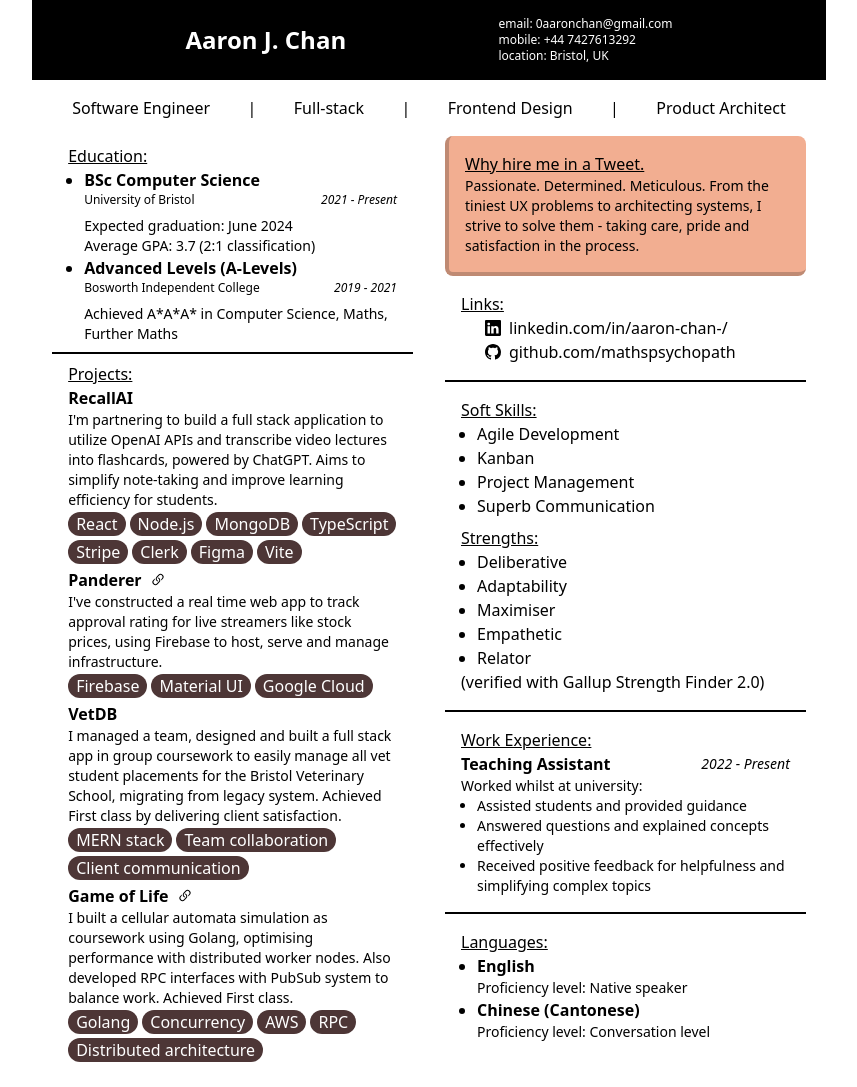
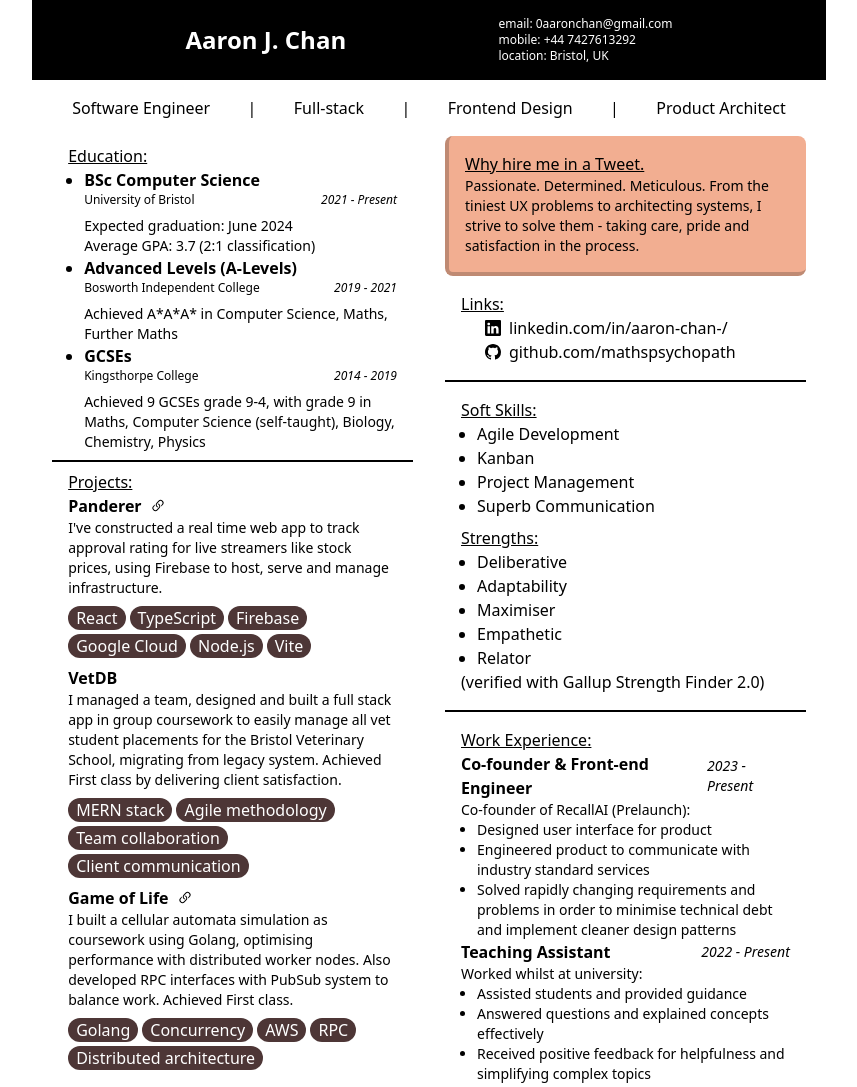
Before and after one commit to achandev/cv, a plain HTML site: page index.html in a window 1280 px wide. Shown: the top 1087 px of the page, without its empty margins (211-1068 px from the left). Drawn offline with nearby package versions, Linux system fonts and the light colour scheme.

Commit message:
rm RecallAI project, added as work experience

```diff
--- a/index.html
+++ b/index.html
@@ -63,33 +63,23 @@
                 </p>
               </li>
             </ul>
+            <ul class="list-disc ml-4">
+              <li>
+                <h1 class="font-bold">GCSEs</h1>
+                <div class="flex justify-between text-xs pb-2">
+                  <p class="">Kingsthorpe College</p>
+                  <p class="italic">2014 - 2019</p>
+                </div>
+                <p class="text-sm">
+                  Achieved 9 GCSEs grade 9-4, with grade 9 in Maths, Computer
+                  Science (self-taught), Biology, Chemistry, Physics
+                </p>
+              </li>
+            </ul>
           </div>
 
           <div id="projects" class="px-4 py-2 pb-[3.75rem]">
             <div class="underline">Projects:</div>
-            <div class="">
-              <!-- <a href="#" class="flex items-center gap-x-2"> -->
-              <h1 class="font-semibold">RecallAI</h1>
-              <!-- </a> -->
-              <p class="text-sm pb-0.5">
-                I'm partnering to build a full stack application to utilize
-                OpenAI APIs and transcribe video lectures into flashcards,
-                powered by ChatGPT. Aims to simplify note-taking and improve
-                learning efficiency for students.
-              </p>
-              <div
-                class="text-white flex flex-wrap justify-items-center gap-1 mb-1"
-              >
-                <div class="rounded-full bg-[#4D3636] px-2">React</div>
-                <div class="rounded-full bg-[#4D3636] px-2">Node.js</div>
-                <div class="rounded-full bg-[#4D3636] px-2">MongoDB</div>
-                <div class="rounded-full bg-[#4D3636] px-2">TypeScript</div>
-                <div class="rounded-full bg-[#4D3636] px-2">Stripe</div>
-                <div class="rounded-full bg-[#4D3636] px-2">Clerk</div>
-                <div class="rounded-full bg-[#4D3636] px-2">Figma</div>
-                <div class="rounded-full bg-[#4D3636] px-2">Vite</div>
-              </div>
-            </div>
             <div class="">
               <a
                 href="https://panderer-fef7a.web.app/"
@@ -112,36 +102,39 @@
                   />
                 </svg>
               </a>
-              <p class="text-sm pb-0.5">
+              <p class="text-sm pb-2">
                 I've constructed a real time web app to track approval rating
                 for live streamers like stock prices, using Firebase to host,
                 serve and manage infrastructure.
               </p>
               <div
-                class="text-white flex flex-wrap justify-items-center gap-1 mb-1"
+                class="text-white flex flex-wrap justify-items-center gap-1 mb-2"
               >
+                <div class="rounded-full bg-[#4D3636] px-2">React</div>
+                <div class="rounded-full bg-[#4D3636] px-2">TypeScript</div>
                 <div class="rounded-full bg-[#4D3636] px-2">Firebase</div>
-                <div class="rounded-full bg-[#4D3636] px-2">Material UI</div>
                 <div class="rounded-full bg-[#4D3636] px-2">Google Cloud</div>
+                <div class="rounded-full bg-[#4D3636] px-2">Node.js</div>
+                <div class="rounded-full bg-[#4D3636] px-2">Vite</div>
               </div>
             </div>
             <div class="">
-              <a
-                href="https://frontend.yz0rq8mqrnu.eu-gb.codeengine.appdomain.cloud/"
-                class="flex items-center gap-x-2"
-              >
+              <a class="flex items-center gap-x-2">
                 <h1 class="font-semibold">VetDB</h1>
               </a>
-              <p class="text-sm pb-0.5">
+              <p class="text-sm pb-2">
                 I managed a team, designed and built a full stack app in group
                 coursework to easily manage all vet student placements for the
                 Bristol Veterinary School, migrating from legacy system.
                 Achieved First class by delivering client satisfaction.
               </p>
               <div
-                class="text-white flex flex-wrap justify-items-center gap-1 mb-1"
+                class="text-white flex flex-wrap justify-items-center gap-1 mb-2"
               >
                 <div class="rounded-full bg-[#4D3636] px-2">MERN stack</div>
+                <div class="rounded-full bg-[#4D3636] px-2">
+                  Agile methodology
+                </div>
                 <div class="rounded-full bg-[#4D3636] px-2">
                   Team collaboration
                 </div>
@@ -172,13 +165,15 @@
                   />
                 </svg>
               </a>
-              <p class="text-sm pb-0.5">
+              <p class="text-sm pb-2">
                 I built a cellular automata simulation as coursework using
                 Golang, optimising performance with distributed worker nodes.
                 Also developed RPC interfaces with PubSub system to balance
                 work. Achieved First class.
               </p>
-              <div class="text-white flex flex-wrap justify-items-center gap-1">
+              <div
+                class="text-white flex flex-wrap justify-items-center gap-1 mb-2"
+              >
                 <div class="rounded-full bg-[#4D3636] px-2">Golang</div>
                 <div class="rounded-full bg-[#4D3636] px-2">Concurrency</div>
                 <div class="rounded-full bg-[#4D3636] px-2">AWS</div>
@@ -227,6 +222,19 @@
                 </p>
               </li>
             </ul>
+          </div>
+          <div id="languages" class="p-4 border-b-2 border-black border-solid">
+            <div class="underline">Languages:</div>
+            <ol class="list-disc ml-4">
+              <li>
+                <h1 class="font-semibold">English</h1>
+                <p class="text-sm">Proficiency level: Native speaker</p>
+              </li>
+              <li>
+                <h1 class="font-semibold">Chinese (Cantonese)</h1>
+                <p class="text-sm">Proficiency level: Conversation level</p>
+              </li>
+            </ol>
           </div>
         </div>
         <div class="flex flex-col">
@@ -329,8 +337,26 @@
             </ul>
             <p>(verified with Gallup Strength Finder 2.0)</p>
           </div>
-          <div id="work" class="p-4 border-b-2 border-black">
+          <div id="work" class="p-4 pb-8">
             <div class="underline">Work Experience:</div>
+            <div>
+              <div class="flex justify-between items-center">
+                <h1 class="font-bold">Co-founder & Front-end Engineer</h1>
+                <p class="text-sm italic">2023 - Present</p>
+              </div>
+              <p class="text-sm">Co-founder of RecallAI (Prelaunch):</p>
+              <ul class="list-disc ml-4 text-sm">
+                <li>Designed user interface for product</li>
+                <li>
+                  Engineered product to communicate with industry standard
+                  services
+                </li>
+                <li>
+                  Solved rapidly changing requirements and problems in order to
+                  minimise technical debt and implement cleaner design patterns
+                </li>
+              </ul>
+            </div>
             <div>
               <div class="flex justify-between items-center">
                 <h1 class="font-bold">Teaching Assistant</h1>
@@ -347,20 +373,7 @@
               </ul>
             </div>
           </div>
-          <div id="languages" class="p-4 pb-16">
-            <div class="underline">Languages:</div>
-            <ol class="list-disc ml-4">
-              <li>
-                <h1 class="font-semibold">English</h1>
-                <p class="text-sm">Proficiency level: Native speaker</p>
-              </li>
-              <li>
-                <h1 class="font-semibold">Chinese (Cantonese)</h1>
-                <p class="text-sm">Proficiency level: Conversation level</p>
-              </li>
-            </ol>
-          </div>
-          <div id="extra" class="border-b-2 border-black p-4 pb-8">
+          <div id="extra" class="border-b-2 border-black p-4 pb-14">
             <div class="underline">Extra-curricular & Interests:</div>
             <ul class="">
               <li>
```
